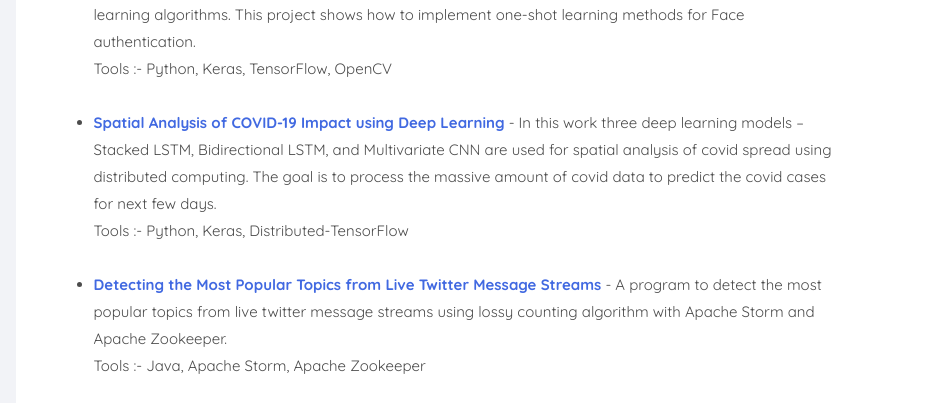
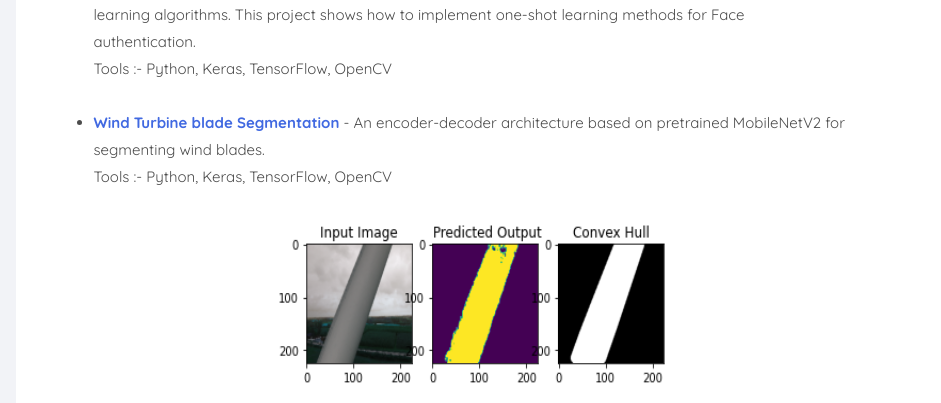
Before and after one commit to SonuDileep/BKP_SonuDileep.github.io, a plain HTML site: page projects.html in a window 1280 px wide. Shown: the part 190-593 px from the top of the page, 339-1280 px from the left. Drawn offline with nearby package versions, Linux system fonts and the light colour scheme; some icons are missing; files whose address does not match are found by name; a web font is replaced by a local one.

Commit message:
WindBlade Segmentation added

```diff
--- a/projects.html
+++ b/projects.html
@@ -115,6 +115,12 @@
                                         <li><a class="remove_link_colour" href="https://github.com/SonuDileep/Face-Authentication-using-Siamese-Networks" target="_blank"><span style="color: RoyalBlue"><strong>Face Authentication using Siamese Networks</span></strong></a> - Siamese Networks are one of the most popular one-shot learning algorithms. This project shows how to implement one-shot learning methods for Face authentication.<br>
                                             Tools :- Python, Keras, TensorFlow, OpenCV</li><br>
 
+                                        <li><a class="remove_link_colour" href="https://github.com/SonuDileep/WindTurbine-Segmentation" target="_blank"><span style="color: RoyalBlue"><strong>Wind Turbine blade Segmentation</span></strong></a> - An encoder-decoder architecture based on pretrained MobileNetV2 for segmenting wind blades.<br>
+                                            Tools :- Python, Keras, TensorFlow, OpenCV</li><br>
+                                        <div style="text-align: center;">
+                                            <img src="images/windblade.png" width="400" height="175">
+                                        </div><br>
+
                                        <li><a class="remove_link_colour" href="https://github.com/SonuDileep/COVID-Prediction-using-LSTM" target="_blank"><span style="color: RoyalBlue"><strong>Spatial Analysis of COVID-19 Impact using Deep Learning</span></strong></a> - In this work three deep learning models – Stacked LSTM, Bidirectional LSTM, and Multivariate CNN are used for spatial analysis of covid spread using distributed computing. The goal is to process the massive amount of covid data to predict the covid cases for next few days.<br>
                                            Tools :- Python, Keras, Distributed-TensorFlow</li><br>
 
```
Also changed, not shown: images/windblade.png (added), 1 other file.
